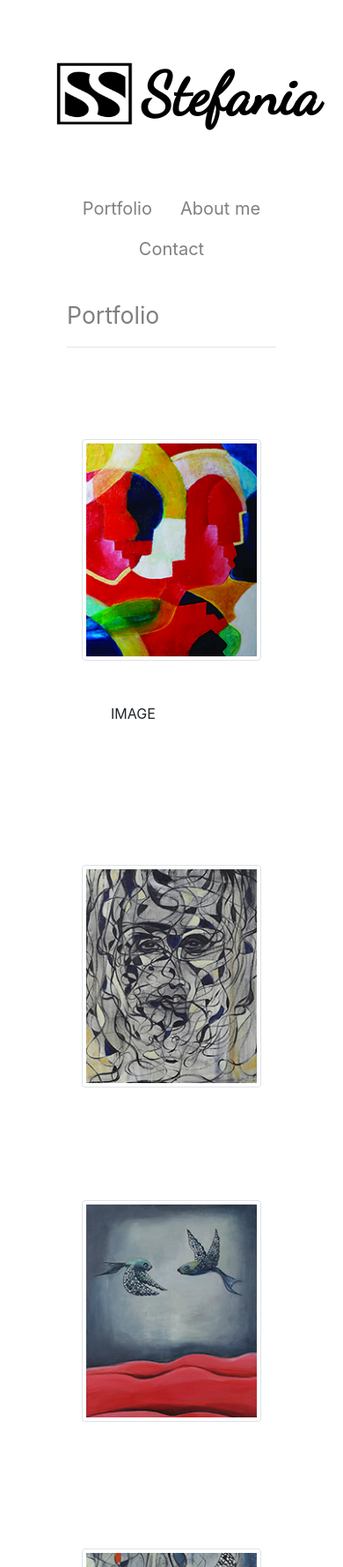
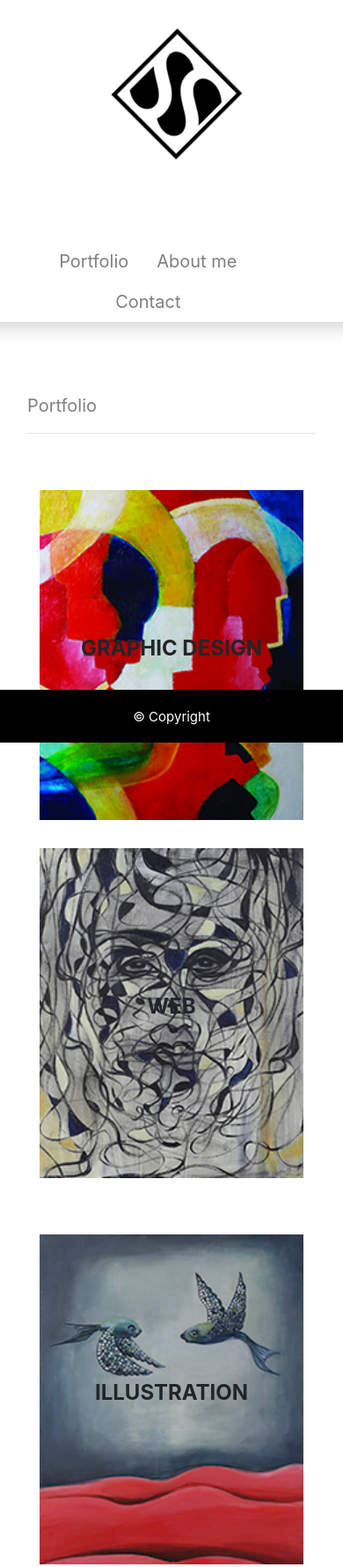
Before and after one commit to Sstefansdottir0620/Hw2---Portfolio, a plain HTML site: page portfolio.html in a window 390 px wide. Shown: the top 1781 px of the page at 88% size. Drawn offline with nearby package versions, Linux system fonts and the light colour scheme.

Commit message:
updates to portfolio

```diff
--- a/Assets/Styles.css
+++ b/Assets/Styles.css
@@ -7,37 +7,48 @@
     width: 100%;
 } */
 
-a {
-    color: grey;
-    font-size: 15pt;
-}
-#stefania{
-    font-family: 'Dancing Script', cursive;
-    font-size: 50pt;
-    font-weight: bolder;
+
+#brand-name{
+    font-family: 'Open Sans', sans-serif;
+    font-size: 30pt;
+    font-weight: bold;
     color: black;
 }
 
 a:hover{
-    color: teal;}
+    color: black;
+}
+
+a {
+    color: grey;
+    font-size: 15pt;
+    transition: 0.3s ease-in-out;
+}
+
+header {
+    background-color: white;
+}
 
 .nav{
-    padding-top: 17pt;
+    padding-top: 40pt;
+    margin-right: 40pt;
 }
 
-p{
+.copyright{
     display: inline;
     color: white;
     font-size: 15px;
 }
 
 #img{
-    padding-right: 10px;
+    margin-top: 15pt;
+    padding-right: 15px;
     padding-left: 0px;
     padding-bottom: 15px;
+    transform: rotate(45deg);
 }
 
-#h1{
+h1{
     font-size: 20pt;
 }
 
@@ -47,7 +58,7 @@ img{
     padding-right: 30px;
     padding-left: 30px;
     clear: both;
-
+    max-width: 500px;
 }
 div{
     clear: both;
@@ -57,21 +68,96 @@ div{
 footer{
     background-color: black;
     height: 60px;
-    margin-top: 40px;
     padding: 20px 0px 20px 0px;
     text-align: center;
+    margin-top: auto;
+    position: fixed;
+    bottom: 0;
+    width: 100vw;
 
 }
 
 .container{
     clear: both;
     background-color:white;
+    max-height: max-content;
+
 
 }
-body{
-    margin:45px;
+#home-bg{
+    /* margin:45px; */
+    /* background-image: url("../Images/back-horizontal.png"); */
+    background-repeat: no-repeat;
+    background-attachment: fixed;
+    background-size: cover;
+
 }
+
 
 #message{
     height: 400px;
 }
+
+#category{
+    background-color: grey;
+    color: white;
+    font-size: 20pt;
+    font-weight: bold;
+}
+.img-fluid{
+    border: none;
+    width: 100%;
+    height: auto;
+}
+
+#ill-bg{
+    /* background-image: url("../Images/houses-and-boats_thumb.jpg");
+    background-repeat: no-repeat;
+    background-attachment: fixed;
+    background-size: cover; */
+
+}
+
+#graphic-bg{
+    /* background-image: url("../Images/Boats_thumb.jpg");
+    background-repeat: no-repeat;
+    background-attachment: fixed;
+    background-size: cover; */
+
+
+}#web-bg{
+    /* background-image: url("../Images/Vision_thumb.jpg");
+    background-repeat: no-repeat;
+    background-attachment: fixed;
+    background-size: cover; */
+
+}
+#art-bg{
+    /* background-image: url("../Images/Woman_thumb.jpg");
+    background-repeat: no-repeat;
+    background-attachment: fixed;
+    background-size: cover; */
+
+}
+
+.portfolio-hover{
+
+    transition: opacity 0.3s ease-in-out;
+}
+
+.portfolio-hover:hover{
+
+    opacity: 0.3;
+}
+
+.portfolio-text{
+    top: 0;
+    bottom: 0;
+    left: 0;
+    right: 0;
+    justify-content: center;
+    margin: auto;
+    align-items: center;
+    display: flex;
+    pointer-events: none;
+}
--- a/portfolio.html
+++ b/portfolio.html
@@ -11,12 +11,11 @@
 </head>
 
 
-    <header class="row">
+    <header class="row shadow">
         <div class="col-lg-2 col-sm-2">
             <nav class="navbar">
-                <a id="stefania" class="navbar-brand mx-auto" href="#">
-                  <img src="Images/Brand.png" id="img" width="100" height="120" class="d-inline-block align-center" alt="Stefania">
-                  Stefania
+                <a id="brand-name" class="navbar-brand mx-auto d-inline-block align-center" href="#">
+                  <img src="Images/Brand.png" id="img" width="125" height="175" alt="Stefania">
                 </a>
               </nav>
         </div>
@@ -36,44 +35,39 @@
     </div>
 </Header>
 <body>
+    <br>
+    <br>
     <main class="container">
         <div class="row">
             <div class="col-lg-12 col-sm-12 my-4">
                 <a class="nav-link" id="h1" href="#">Portfolio<hr></a></div>
             </div>
         <div class="row justify-content-around">
-            <div class="col-lg-5 col-sm-5 p-5 my-2">
-                <img src="Images/Vision_thumb.jpg" alt="Visions" class="img-thumbnail">
-                <div class="row p-5">IMAGE</div>
+            <div class="col-sm-5 my-3 text-center position-relative" id="ill-bg">
+                <img src="Images/Vision_thumb.jpg" alt="Visions" class="img-fluid portfolio-hover">
+                <div class="position-absolute portfolio-text"><p style="font-weight: bolder; font-size:x-large;">GRAPHIC DESIGN</p></div>
             </div>
-            <div class="col-lg-5 col-sm-5 p-5 my-2">
-                <img src="Images/Woman_thumb.jpg" alt="Woman" class="img-thumbnail">
+            <div class="col-sm-5 my-3 text-center position-relative" id="graphic-bg">
+                <img src="Images/Woman_thumb.jpg" alt="Woman" class="img-fluid portfolio-hover">
+                <div class="position-absolute portfolio-text" style="font-weight: bolder; font-size:x-large;"><p>WEB</p></div>
+
             </div>
+
         </div>
         <div class="row justify-content-around">
-            <div class="col-lg-5 col-sm-5 p-5 my-4">
-                <img src="Images/Fly_thumb.jpg" alt="Fly-Fish" class="img-thumbnail">
+            <div class="col-sm-5 my-5 text-center position-relative" id="web-bg">
+                <img src="Images/Fly_thumb.jpg" alt="Fly-Fish" class="img-fluid portfolio-hover">
+                <div class="position-absolute portfolio-text"style="font-weight: bolder; font-size:x-large;"><p>ILLUSTRATION </p></div>
             </div>
-            <div class="col-lg-5 col-sm-5 p-5 my-4">
-                <img src="Images/blue-faces_thumb.jpg" alt="blue-faces" class="img-thumbnail">
-            </div>
-        </div>
-        <div class="row justify-content-around">
-            <div class="col-lg-5 col-sm-5 p-5 my-4">
-                <img src="Images/Boats_thumb.jpg" alt="Boats" class="img-thumbnail">
-            </div>
-            <div class="col-lg-5 col-sm-5 p-5 my-4">
-                <img src="Images/houses-and-boats_thumb.jpg" alt="houses-boats" class="img-thumbnail">
+            <div class="col-sm-5 my-5 text-center position-relative" id="art-bg">
+                <img src="Images/blue-faces_thumb.jpg" alt="blue-faces" class="img-fluid portfolio-hover">
+                <div class="position-absolute portfolio-text"style="font-weight: bolder; font-size:x-large;"><p>ART WORK</p></div>
             </div>
         </div>
     </main>
-        <div class="row">
-            <div class="col-lg-12 col-sm-12">
-        <footer>
+        <footer class="copyright">
             <p>© Copyright</p>
         </footer>
-    </div>
-</div>
 </body>
 </html>
 </html>
```
Also changed, not shown: contact.html (+11 -15 lines), index.html (+30 -15 lines), Images/Brsand.png (deleted), Images/stefania.png (added), styles.js (added), 2 other files.
